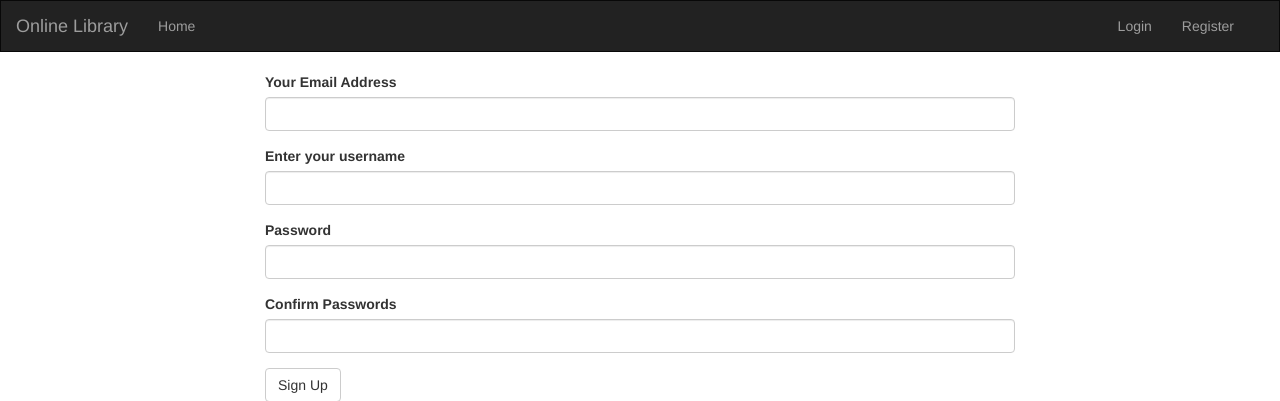
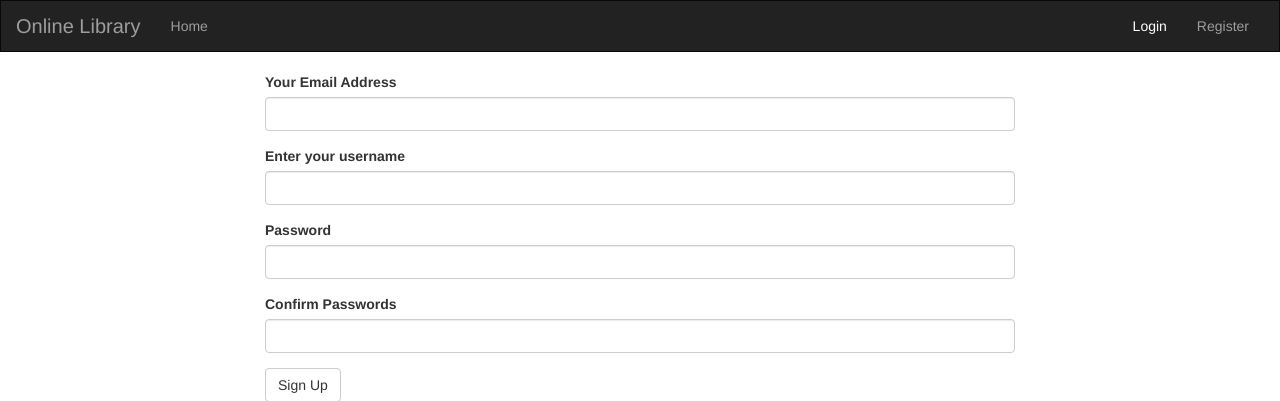
Before and after one commit to Brian23-eng/Books-app, a Flask app: page /authenticate/register in a window 1280 px wide. Shown: the top 401 px of the page. Run offline with Flask 2, Linux system fonts and the light colour scheme; some libraries are stand-ins or nearby versions.

Commit message:
navebar redesined

```diff
--- a/app/templates/base.html
+++ b/app/templates/base.html
@@ -1,4 +1,5 @@
 {% extends 'bootstrap/base.html'%} {% block styles %} {{super()}}
+
 <!-- <link rel="stylesheet" href="https://stackpath.bootstrapcdn.com/bootstrap/4.3.1/css/bootstrap.min.css" integrity="sha384-ggOyR0iXCbMQv3Xipma34MD+dH/1fQ784/j6cY/iJTQUOhcWr7x9JvoRxT2MZw1T" crossorigin="anonymous"> -->
 <link rel="stylesheet" href="{{url_for('static', filename = 'css/styles.css') }}"> {% endblock %}
 <!-- Navbar block  -->
--- a/app/templates/navbar.html
+++ b/app/templates/navbar.html
@@ -1,4 +1,4 @@
-<div class="navbar navbar-inverse fixed-top" role="navigation" style="border-radius: 0">
+<div class="navbar navbar-inverse fixed-top" role="navigation" style="border-radius: 0;">
     <div class="container-fluid">
         <div class="navbar-header">
             <button type="button" class="navbar-toggle" data-toggle="collapse" data-target=".navbar-collapse">
@@ -7,17 +7,33 @@
                 <span class="icon-bar"></span>
                 <span class="icon-bar"></span>
             </button>
-            <a class="navbar-brand" href="/"> Online Library </a>
+            <a class="navbar-brand" href="/" style="font-size: 20px;"> Online Library </a>
         </div>
         <div class="navbar-collapse collapse">
             <ul class="nav navbar-nav">
                 <li><a href="{{ url_for('main.index') }}">Home</a></li>
             </ul>
             <div class="navbar-collapse collapse navbar-right">
-                <ul class="nav navbar-nav">
-                    <li><a href="{{url_for('auth.login')}}">Login</a></li>
+                <ul class="nav navbar-nav navbar-right">
+                    {%if current_user.is_authenticated%}
+                    <li style="color:white">
+                        {%if current_user.profile_pic_path%}
+                        <img src="{{url_for('static', filename = current_user.profile_pic_path)}}" alt="dp"
+                            style="border-radius:50%" width="40" height="40" style="margin-top: 10px;">
+                    </li>
+                    <li>
+                        {%endif%}
+                    <li>
+
+                        <a
+                            href="{{url_for('main.index', uname = current_user.username)}}">{{current_user.username}}</a>
+                    </li>
+                    <li><a href="{{url_for('auth.logout')}}">Logout</a></li>
+                    {%else%}
+                    <li><a href="{{url_for('auth.login')}}" style="color: #fff;">Login</a></li>
                     <li><a href="{{url_for('auth.register')}}">Register</a></li>
-                </ul>
+                    {%endif%}
+
             </div>
         </div>
     </div>
--- a/manage.py
+++ b/manage.py
@@ -1,6 +1,6 @@
 from app import create_app, db
 from flask_script import Manager, Server
-from app.models import User
+from app.models import User,Comment
 from flask_migrate import Migrate, MigrateCommand
 
 
```
Also changed, not shown: 1 other file.
